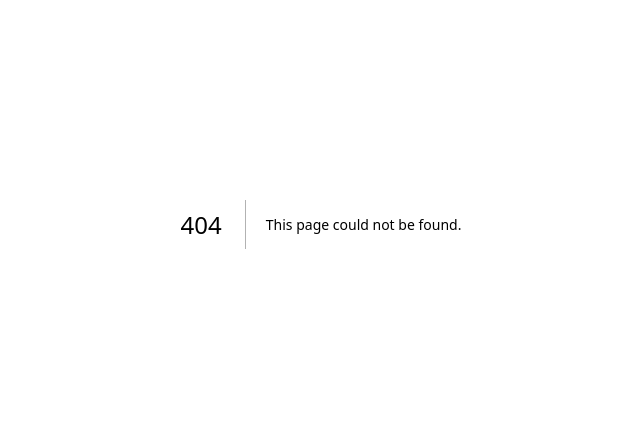
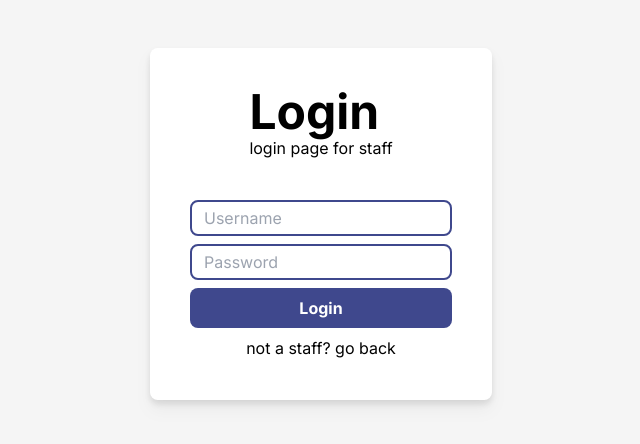
Before and after one commit to shadinmd/biller, a Next.js app in the folder frontend/: page /staff/login in a window 1280 px wide. Before the commit this address had no page. Shown: the part 176-620 px from the top of the page, without its empty margins (319-959 px from the left). Built offline with nearby package versions, Linux system fonts and the light colour scheme.

Commit message:
disctructive: wild commit for urgent reset

```diff
--- a/frontend/app/admin/login/page.tsx
+++ b/frontend/app/admin/login/page.tsx
@@ -1,6 +1,7 @@
 "use client"
-import api, { handlAxiosError } from "@/lib/api"
+import api, { handleAxiosError } from "@/lib/api"
 import { zodResolver } from "@hookform/resolvers/zod"
+import Link from "next/link"
 import { useRouter } from "next/navigation"
 import { useForm } from "react-hook-form"
 import { toast } from "sonner"
@@ -28,14 +29,17 @@ const Login = () => {
 				toast.error(response.data.message)
 			}
 		} catch (error) {
-			handlAxiosError(error)
+			handleAxiosError(error)
 		}
 	}
 
 	return (
 		<div className="flex items-center justify-center bg-custom-offwhite h-screen w-screen">
-			<div className="flex flex-col gap-5 items-center bg-white rounded-lg p-10">
-				<p className="text-4xl font-bold">Admin</p>
+			<div className="flex flex-col gap-5 items-center bg-white rounded-lg p-10 drop-shadow-lg">
+				<div className="flex flex-col">
+					<p className="text-4xl font-bold">Admin</p>
+					<p>admin login page</p>
+				</div>
 				<form
 					onSubmit={handleSubmit(submit)}
 					className="flex flex-col gap-2 items-center"
@@ -54,9 +58,12 @@ const Login = () => {
 						className={`border-2 ${errors.password ? "border-red-500" : "border-primary"} rounded-lg px-3 py-1 outline-none`}
 					/>
 					{errors.password && <p className="text-red-500">{errors.password.message}</p>}
-					<button type="submit" className="px-6 py-2 text-white font-bold bg-primary rounded-lg">
+					<button type="submit" className="py-2 w-full text-white font-bold bg-primary rounded-lg">
 						Login
 					</button>
+					<Link className="" href={"/"} >
+						not an admin? <span>go back</span>
+					</Link>
 				</form>
 			</div>
 		</div>
--- a/frontend/app/admin/page.tsx
+++ b/frontend/app/admin/page.tsx
@@ -1,6 +1,6 @@
 const Admin = () => {
 	return (
-		<div className="flex flex-col items-center justify-center w-screen h-screen">
+		<div className="flex flex-col items-center justify-center w-full h-full">
 			Admin
 		</div>
 	)
--- a/frontend/app/admin/vendors/page.tsx
+++ b/frontend/app/admin/vendors/page.tsx
@@ -4,7 +4,7 @@ import { useEffect, useState } from "react"
 import { Icon } from "@iconify/react"
 import { Separator } from "@/components/shadcn/Seperator"
 import VendorInterface from "types/vendor.interface"
-import api, { handlAxiosError } from "@/lib/api"
+import api, { handleAxiosError } from "@/lib/api"
 import { toast } from "sonner"
 
 const Vendors = () => {
@@ -25,7 +25,7 @@ const Vendors = () => {
 				}
 			})
 			.catch((error) => {
-				handlAxiosError(error)
+				handleAxiosError(error)
 			})
 	},[])
 
--- /dev/null
+++ b/frontend/app/login/page.tsx
@@ -0,0 +1,72 @@
+"use client"
+import Footer from '@/components/Footer'
+import Navbar from '@/components/Navbar'
+import api, { handleAxiosError } from '@/lib/api'
+import { zodResolver } from '@hookform/resolvers/zod'
+import Link from 'next/link'
+import React from 'react'
+import { useForm } from 'react-hook-form'
+import { toast } from 'sonner'
+import { z } from 'zod'
+
+const formSchemma = z.object({
+	username: z.string().min(1, { message: "this field cannot be empty" }),
+	password: z.string().min(1, { message: "this field cannot be empty" })
+})
+
+type formType = z.infer<typeof formSchemma>
+
+const Login = () => {
+
+	const { register, handleSubmit, formState: { errors } } = useForm<formType>({ resolver: zodResolver(formSchemma) })
+
+	const onSubmit = async (data: formType) => {
+		try {
+			const response = await api.post("/auth/vendor/login", data)
+			if (response.data.success) {
+				console.log(response.data)
+			} else {
+				toast.error(response.data.message)
+			}
+		} catch (error) {
+			handleAxiosError(error)
+		}
+	}
+
+	return (
+		<div className='flex flex-col w-screen h-screen bg-custom-offwhite'>
+			<Navbar />
+			<div className='flex flex-col items-center justify-center w-full h-full'>
+				<div className='flex flex-col items-center bg-white gap-10 p-10 rounded-lg drop-shadow-lg'>
+					<p className='text-5xl font-bold'>Register</p>
+					<form
+						onSubmit={handleSubmit(onSubmit)}
+						className='flex flex-col gap-3'
+					>
+						<input
+							{...register("username")}
+							placeholder='Username'
+							type="text"
+							className={`px-3 py-1 border-2 border-primary rounded-lg`}
+						/>
+						{errors.username && <p className='text-red-500'>{errors.username.message}</p>}
+						<input
+							{...register("password")}
+							placeholder='Password'
+							type="password"
+							className={`px-3 py-1 border-2 border-primary rounded-lg`}
+						/>
+						{errors.password && <p className='text-red-500'>{errors.password.message}</p>}
+						<button className='text-white bg-primary rounded-lg font-bold px-6 py-2'>
+							Login
+						</button>
+					</form>
+					<Link href={"/register"} >Allready have an account? <span className='text-black'>Register here</span></Link>
+				</div>
+			</div>
+			<Footer />
+		</div>
+	)
+}
+
+export default Login
--- a/frontend/app/page.tsx
+++ b/frontend/app/page.tsx
@@ -4,23 +4,23 @@ import Link from "next/link"
 
 const Page = () => {
 	return (
-		<div className="flex flex-col items-center justify-start w-screen h-[200vh] bg-custom-offwhite">
+		<div className="flex flex-col items-center justify-start w-screen bg-custom-offwhite">
 			<Navbar />
-			<div className="flex items-center justify-center w-full p-20">
+			<div className="flex items-center justify-center w-full p-10 sm:p-20">
 				<div className="flex flex-col w-full items-start text-black gap-5">
-					<p className="text-5xl">We Provide easy<br /> solution for your</p>
-					<p className="text-4xl font-extrabold">Billing needs</p>
+					<p className="text-2xl sm:text-5xl">We Provide easy<br /> solution for your</p>
+					<p className="text-xl sm:text-4xl font-extrabold">Billing needs</p>
 					<p className="text-xl">biller is a safe and easy to use application for <br /> managing bills and products for your buisness </p>
 					<Link href={"/login"} className="bg-primary text-white outline-none font-bold py-4 px-8 rounded-full">
 						Get Started
 					</Link>
 				</div>
-				<div className="w-full h-full">
-					<img src="/hero-1.png" alt="hero 1 image" />
+				<div className="hidden sm:block w-full h-full">
+					<img src="/hero-1.png" alt="hero image 1" />
 				</div>
 			</div>
 			<div className="flex flex-col items-center w-full py-10 bg-custom-offwhite">
-				<p></p>
+				<p className="text-primary font-bold">Discover the key features</p>
 				<div className="flex gap-10 justify-between">
 					<div className="flex flex-col items-start p-16 rounded-lg shadow-2xl bg-white text-black">
 						<div className="h-full flex flex-col items-start">
@@ -45,6 +45,26 @@ const Page = () => {
 					</div>
 				</div>
 			</div>
+			<div className="flex gap-5 items-center justify-center p-20">
+				<div className="w-full h-full">
+					<p className="text-4xl font-extrabold text-primary">Manage everything on the go</p>
+					<p>Lorem ipsum dolor sit amet consectetur adipisicing elit. Nihil, expedita? Aspernatur, explicabo aliquam voluptates nemo harum facilis quisquam, repudiandae fuga earum rem dolorum cum, quia odio fugiat commodi placeat aperiam!</p>
+					<button className="bg-primary px-6 py-2 text-white rounded-full">Get started</button>
+				</div>
+				<div className="w-full h-full hidden sm:block">
+					<img src="/hero-2.png" alt="hero image 2" />
+				</div>
+			</div>
+			<div className="flex gap-5 items-center justify-center p-20">
+				<div className="w-full h-full hidden sm:block">
+					<img src="/hero-3.png" alt="hero image 3" />
+				</div>
+				<div className="flex flex-col gap-4 items-start justify-center w-full h-full">
+					<p className="text-4xl font-extrabold text-primary">Manage everything on the go</p>
+					<p>Lorem ipsum dolor sit amet consectetur adipisicing elit. Nihil, expedita? Aspernatur, explicabo aliquam voluptates nemo harum facilis quisquam, repudiandae fuga earum rem dolorum cum, quia odio fugiat commodi placeat aperiam!</p>
+					<button className="bg-primary px-6 py-2 text-white rounded-full">Get started</button>
+				</div>
+			</div>
 			<Footer />
 		</div>
 	)
--- /dev/null
+++ b/frontend/app/register/page.tsx
@@ -0,0 +1,93 @@
+"use client"
+import Footer from '@/components/Footer'
+import Navbar from '@/components/Navbar'
+import api, { handleAxiosError } from '@/lib/api'
+import { zodResolver } from '@hookform/resolvers/zod'
+import Link from 'next/link'
+import { useRouter } from 'next/navigation'
+import React from 'react'
+import { useForm } from 'react-hook-form'
+import { toast } from 'sonner'
+import { z } from 'zod'
+
+const formSchema = z.object({
+	username: z.string(),
+	email: z.string(),
+	password: z.string(),
+	confirmPassword: z.string()
+})
+
+type formType = z.infer<typeof formSchema>
+type className = string
+
+const inputStyle: className = "border-2 rounded-lg py-2 px-3 border-primary"
+
+const Register = () => {
+
+	const { register, handleSubmit, formState: { errors } } = useForm<formType>({ resolver: zodResolver(formSchema) })
+	const rouer = useRouter()
+
+	const onSubmit = async (data: formType) => {
+		try {
+			const response = await api.post("/auth/vendor/register", data)
+			if (response.data.success) {
+				console.log(response.data.message)
+			} else {
+				toast.error(response.data.message)
+			}
+		} catch (error) {
+			handleAxiosError(error)
+		}
+	}
+
+	return (
+		<div className='flex flex-col w-screen h-screen bg-custom-offwhite'>
+			<Navbar />
+			<div className='flex items-center justify-center w-full h-full'>
+				<div className='flex flex-col items-center gap-10 bg-white p-10 rounded-lg drop-shadow-lg'>
+					<p className='text-5xl font-bold'>Register</p>
+					<form
+						onSubmit={handleSubmit(onSubmit)}
+						className='flex flex-col items-center gap-3'
+					>
+						<input
+							{...register("username")}
+							placeholder='Username'
+							type="text"
+							className={inputStyle}
+						/>
+						{errors.username && <p className='text-red-500'>{errors.username.message}</p>}
+						<input
+							{...register("email")}
+							placeholder='Email'
+							type="text"
+							className={inputStyle}
+						/>
+						{errors.email && <p className='text-red-500'>{errors.email.message}</p>}
+						<input
+							{...register("password")}
+							placeholder='Password'
+							type="password"
+							className={inputStyle}
+						/>
+						{errors.password && <p className='text-red-500'>{errors.password.message}</p>}
+						<input
+							{...register("confirmPassword")}
+							placeholder='Confirm password'
+							type="password"
+							className={inputStyle}
+						/>
+						{errors.confirmPassword && <p className='text-red-500'>{errors.confirmPassword.message}</p>}
+						<button type='submit' className='px-6 py-2 font-bold text-white bg-primary rounded-lg'>
+							Register
+						</button>
+					</form>
+					<Link href={"/login"} className='text-custom-light-gray' >All ready have an account? <span className='text-black'>Login here</span></Link>
+				</div>
+			</div>
+			<Footer />
+		</div>
+	)
+}
+
+export default Register
--- /dev/null
+++ b/frontend/app/staff/login/page.tsx
@@ -0,0 +1,73 @@
+"use client"
+import api, { handleAxiosError } from '@/lib/api'
+import { zodResolver } from '@hookform/resolvers/zod'
+import Link from 'next/link'
+import { useRouter } from 'next/navigation'
+import React from 'react'
+import { useForm } from 'react-hook-form'
+import { toast } from 'sonner'
+import { z } from 'zod'
+
+const formSchema = z.object({
+	username: z.string().min(5, { message: "enter a valid username" }),
+	password: z.string().min(1, { message: "this field cannot be empty" })
+})
+
+type formType = z.infer<typeof formSchema>
+
+const Login = () => {
+
+	const { register, handleSubmit, formState: { errors } } = useForm<formType>({ resolver: zodResolver(formSchema) })
+	const router = useRouter()
+
+	const onSubmit = async (data: formType) => {
+		try {
+			const response = await api.post("/auth/staff/login", data)
+			if (response.data.success) {
+				console.log(response.data)
+			} else {
+				toast.error(response.data.message)
+			}
+		} catch (error) {
+			handleAxiosError(error)
+		}
+	}
+
+	return (
+		<div className='flex flex-col items-center justify-center w-screen h-screen bg-custom-offwhite'>
+			<div className='flex flex-col gap-10 bg-white items-center justify-center p-10 rounded-lg drop-shadow-lg'>
+				<div className='flex flex-col '>
+					<p className='text-5xl font-bold'>Login</p>
+					<p>login page for staff</p>
+				</div>
+				<form
+					onSubmit={handleSubmit(onSubmit)}
+					className='flex items-center flex-col gap-2'
+				>
+					<input
+						{...register("username")}
+						placeholder='Username'
+						type="text"
+						className={`px-3 py-1 border-2 ${errors.username ? "border-red-500 placeholder:text-red-500" : "border-primary"} rounded-lg outline-none`}
+					/>
+					{errors.username && <p className='text-red-500'>{errors.username.message}</p>}
+					<input
+						{...register("password")}
+						placeholder='Password'
+						type="password"
+						className={`px-3 py-1 border-2 ${errors.username ? "border-red-500 placeholder:text-red-500" : "border-primary"} rounded-lg outline-none`}
+					/>
+					{errors.password && <p className='text-red-500'>{errors.password.message}</p>}
+					<button type='submit' className='w-full py-2 text-white font-bold bg-primary rounded-lg'>
+						Login
+					</button>
+					<Link href={"/"}>
+						not a staff? <span>go back</span>
+					</Link>
+				</form>
+			</div>
+		</div>
+	)
+}
+
+export default Login
--- a/frontend/components/Navbar.tsx
+++ b/frontend/components/Navbar.tsx
@@ -7,9 +7,9 @@ const Navbar = () => {
 	const pathname = usePathname()
 
 	return (
-		<header className="flex items-center justify-between w-full  py-5 px-20">
+		<header className="flex items-center justify-between w-full  py-5 px-10 sm:px-20">
 			<p className="-tracking-widest text-4xl font-extrabold">Biller</p>
-			<div className="flex font-extrabold items-center gap-10">
+			<div className="font-extrabold items-center gap-10 hidden sm:flex">
 				<div className="flex flex-col items-center justify-center">
 					<Link href={"/"}>Home</Link>
 					{pathname == "/" && <span className="bg-primary rounded-full w-[40px] h-[4px]"></span>}
@@ -23,9 +23,14 @@ const Navbar = () => {
 					{pathname == "/about" && <span className="bg-primary rounded-full w-[40px] h-[4px]"></span>}
 				</div>
 			</div>
-			<Link href={"/login"} className="bg-primary text-white outline-none font-bold py-3 px-6 rounded-full">
-				Get Started
-			</Link>
+			<div className="flex items-center gap-5">
+				<Link href={"/staff/login"} className="text-primary outline-none font-bold">
+					staff login
+				</Link>
+				<Link href={"/login"} className="bg-primary text-white outline-none font-bold py-3 px-6 rounded-full">
+					Get Started
+				</Link>
+			</div>
 		</header>
 	)
 }
--- a/frontend/lib/api.ts
+++ b/frontend/lib/api.ts
@@ -10,7 +10,7 @@ api.interceptors.request.use((request) => {
 	return request
 })
 
-export const handlAxiosError = (error: any) => {
+export const handleAxiosError = (error: any) => {
 	if (isAxiosError(error)) {
 		if (error.response?.data.message)
 			toast.error(error.response.data.message)
```
Also changed, not shown: 14 other files (tests, documents, lock files or other folders).
